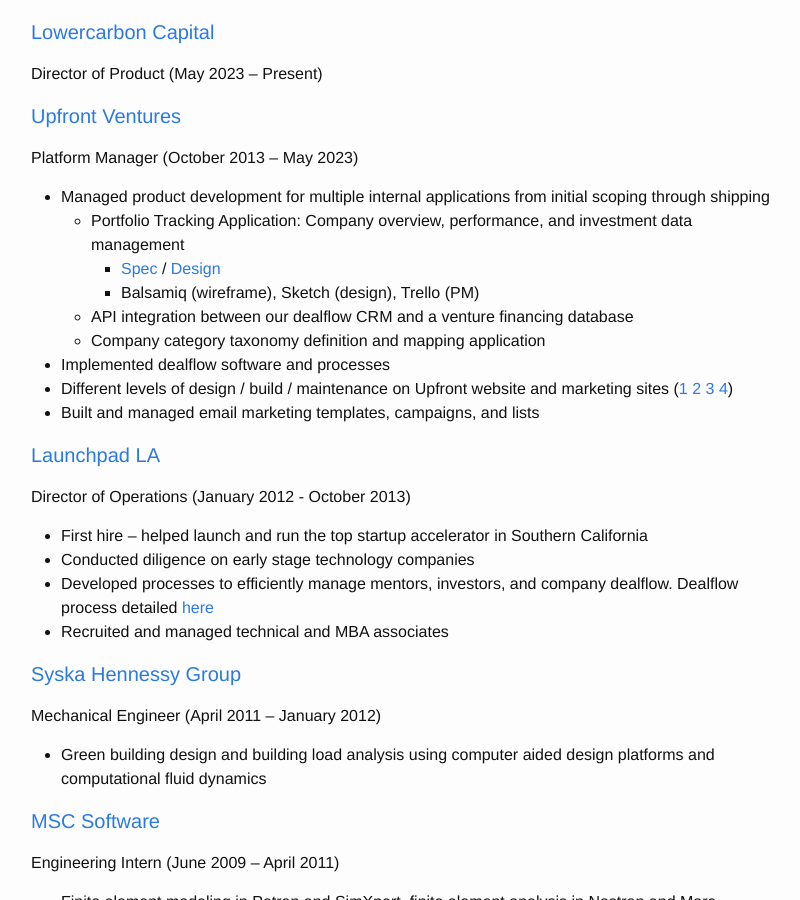
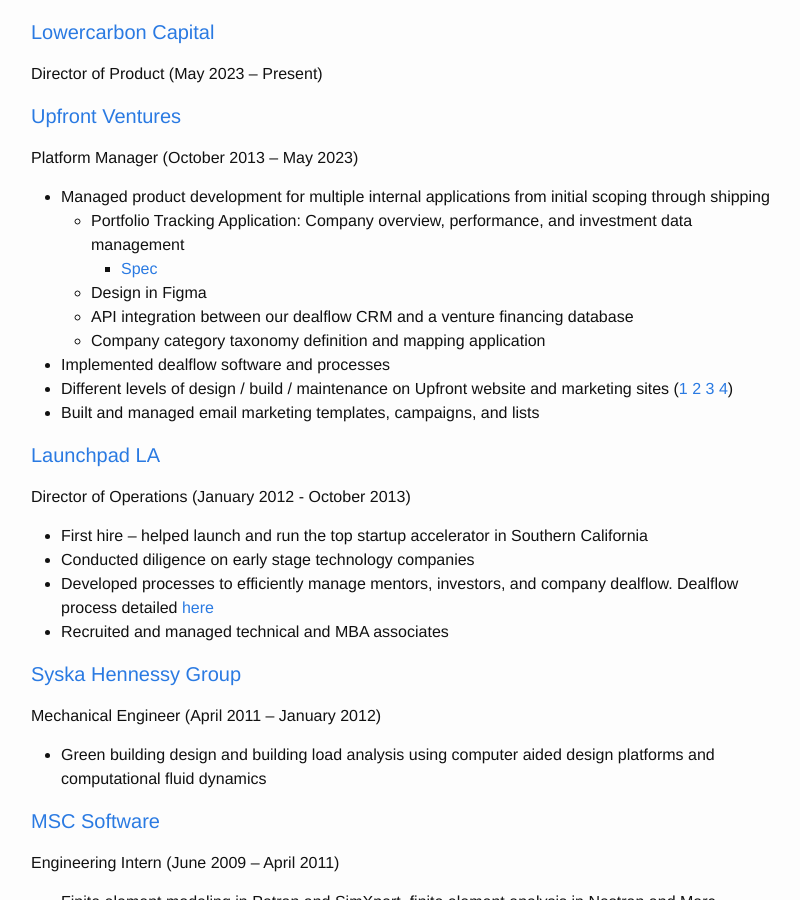
Before and after one commit to kftaylor/kftaylor.github.io, a Jekyll site: the page built from index.html, in a window 1280 px wide and 900 px high, scrolled down 347 px. Shown: the whole window, without its empty margins (239-1039 px from the left). Built offline with Jekyll 4.4.1, drawn with Linux system fonts in a browser that asks for light colours.

Commit message:
Update Upfront Ventures experience section
- Remove Balsamiq bullet point
- Add Design in Figma bullet point
- Remove Design link, keep Spec link

Co-Authored-By: Claude Opus 4.5 <noreply@anthropic.com>

```diff
--- a/index.html
+++ b/index.html
@@ -24,10 +24,10 @@ layout: default
     <ul>
       <li>Portfolio Tracking Application: Company overview, performance, and investment data management
         <ul>
-          <li><a href="https://quip.com/9eeZAdx3p7Pb" target="_blank">Spec</a> / <a href="https://scene.zeplin.io/project/56de1dda3cf13ff4731e3f2f" target="_blank">Design</a></li>
-          <li>Balsamiq (wireframe), Sketch (design), Trello (PM)</li>
+          <li><a href="https://quip.com/9eeZAdx3p7Pb" target="_blank">Spec</a></li>
         </ul>
       </li>
+      <li>Design in Figma</li>
       <li>API integration between our dealflow CRM and a venture financing database</li>
       <li>Company category taxonomy definition and mapping application</li>
     </ul>
```
